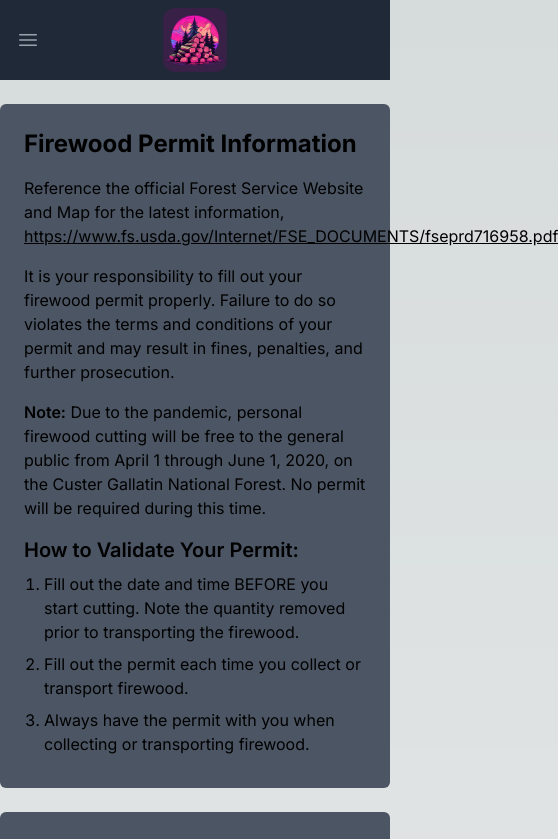
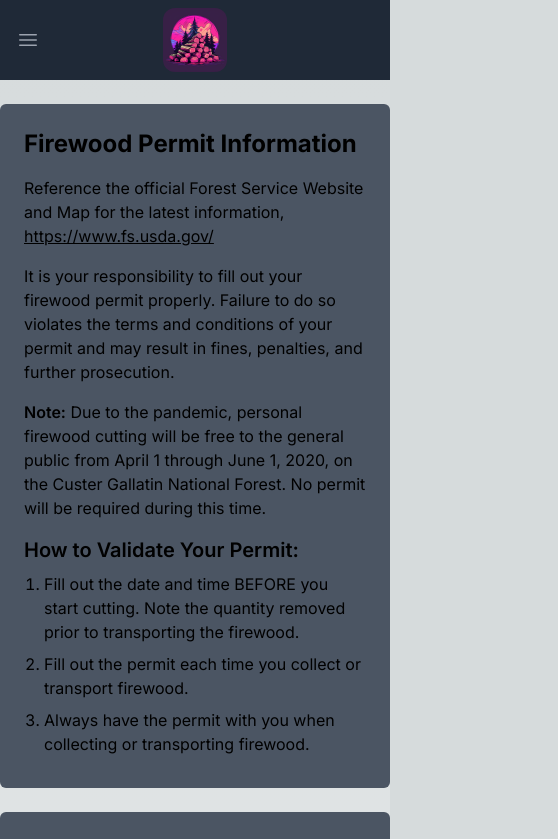
Before and after one commit to macgreene14/forest-fuel-finder, a Next.js app: page /info in a window 390 px wide. Shown: the top 839 px of the page, 558 px wide, since content can reach past the window. Built offline with nearby package versions, Linux system fonts and the light colour scheme.

Commit message:
revise size of hyperlink for mobile

```diff
--- a/src/app/info/page.tsx
+++ b/src/app/info/page.tsx
@@ -3,7 +3,7 @@
     return <div className="mx-auto max-w-3xl m-6">
             <section className="p-6 bg-gray-600 mb-6 rounded-md">
                 <h2 className="text-2xl font-bold mb-4">Firewood Permit Information</h2>
-                <p className="mb-4">Reference the official Forest Service Website and Map for the latest information, <a className="underline hover:text-blue-500" target="_blank" href="https://www.fs.usda.gov/Internet/FSE_DOCUMENTS/fseprd716958.pdf">https://www.fs.usda.gov/Internet/FSE_DOCUMENTS/fseprd716958.pdf</a></p>
+                <p className="mb-4">Reference the official Forest Service Website and Map for the latest information, <a className="underline hover:text-blue-500" target="_blank" href="https://www.fs.usda.gov/Internet/FSE_DOCUMENTS/fseprd716958.pdf">https://www.fs.usda.gov/</a></p>
                 <p className="mb-4">
                     It is your responsibility to fill out your firewood permit properly. Failure to do so violates the terms and conditions of your permit and may result in fines, penalties, and further prosecution.
                 </p>
```
